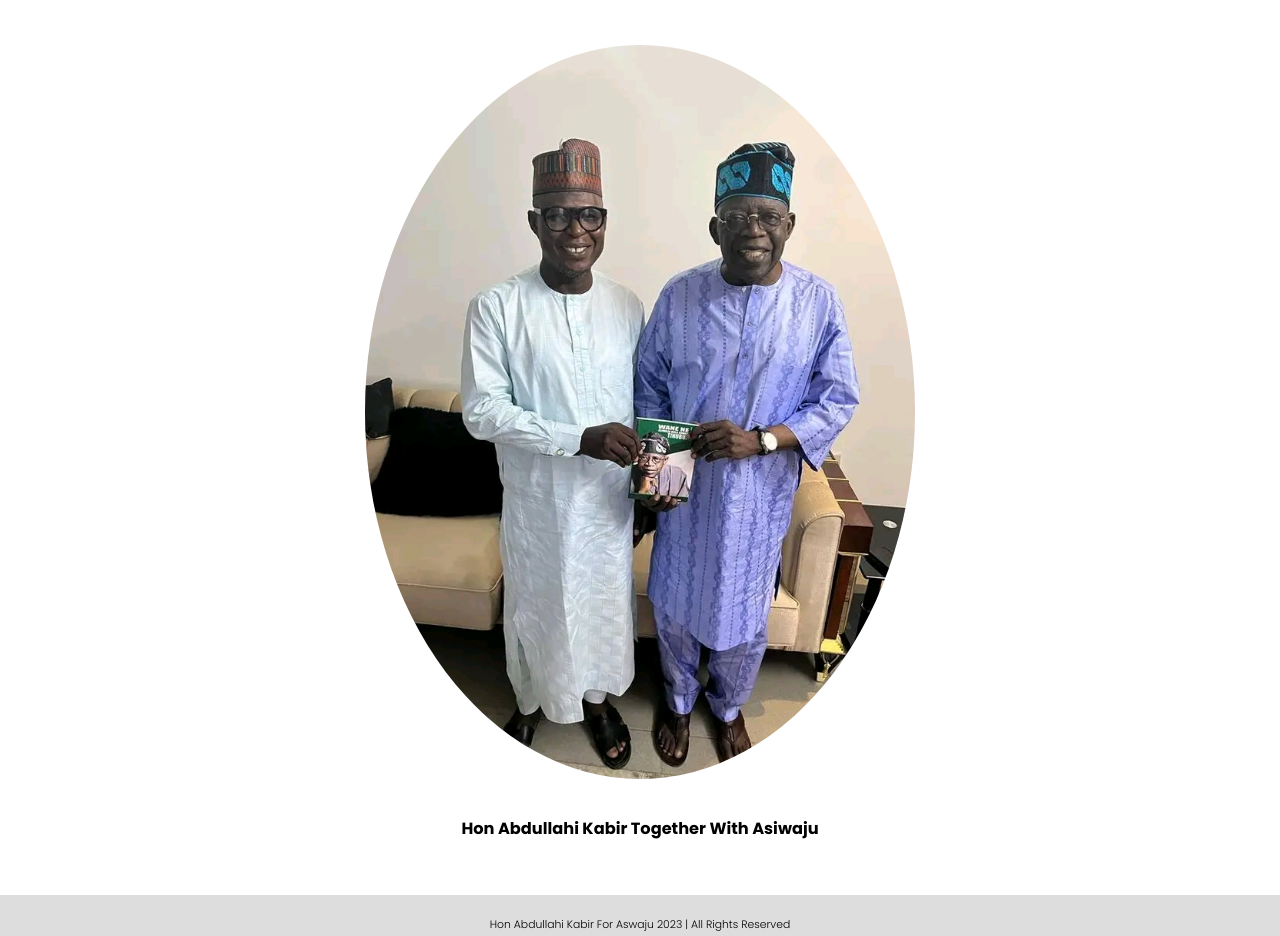
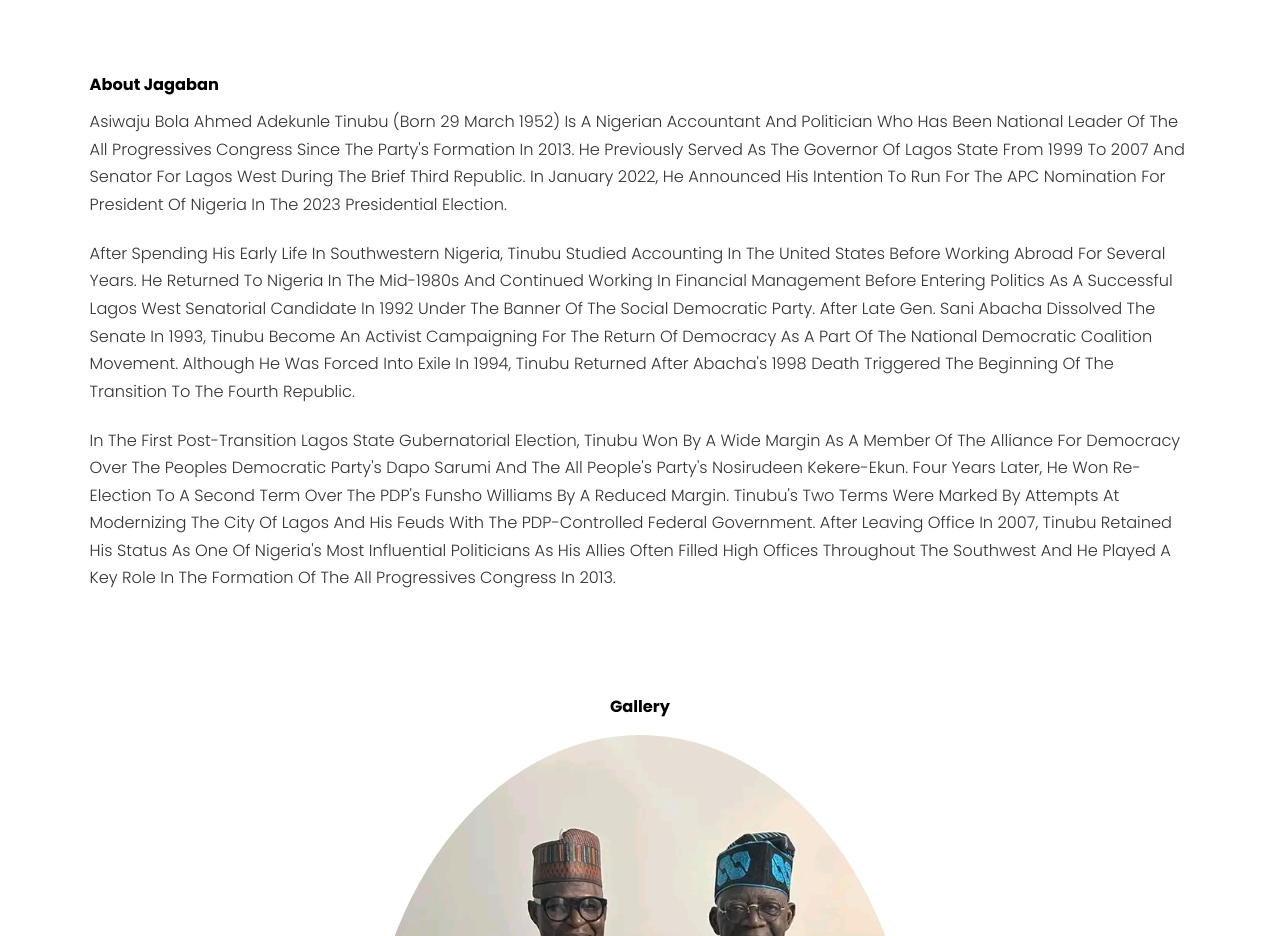
Before and after one commit to ka-media/asiwaju2023, a plain HTML site: page index.html in a window 1280 px wide. Shown: the part 559-1495 px from the top of the page. Drawn offline with Linux system fonts and the light colour scheme.

Commit message:
Add files via upload

```diff
--- a/index.html
+++ b/index.html
@@ -30,9 +30,9 @@
 
     <nav class="navbar">
       <a href="#home">home</a>
-      <a href="#aside">aside</a>
+      <a href="#about">about jagaban</a>
+      <a href="#aside">mal. abdullahi</a>
     </nav>
-
 
     </form>
 
@@ -67,12 +67,32 @@
   <!-- section home ends -->
 
 
+  <section class="about" id="about">
+
+     <h1 class="heading">about jagaban</h1>
+
+     <div class="about-container">
+
+         <p class="about-detail">Asiwaju Bola Ahmed Adekunle Tinubu (born 29 March 1952) is a Nigerian accountant and politician who has been national leader of the All Progressives Congress since the party's formation in 2013. He previously served as the Governor of Lagos State from 1999 to 2007 and Senator for Lagos West during the brief Third Republic. In January 2022, he announced his intention to run for the APC nomination for President of Nigeria in the 2023 presidential election.</p>
+
+       <p class="about-detail">After spending his early life in southwestern Nigeria, Tinubu studied accounting in the United States before working abroad for several years. He returned to Nigeria in the mid-1980s and continued working in financial management before entering politics as a successful Lagos West senatorial candidate in 1992 under the banner of the Social Democratic Party. After late Gen. Sani Abacha dissolved the Senate in 1993, Tinubu become an activist campaigning for the return of democracy as a part of the National Democratic Coalition movement. Although he was forced into exile in 1994, Tinubu returned after Abacha's 1998 death triggered the beginning of the transition to the Fourth Republic.</p>
+
+       <p class="about-detail">In the first post-transition Lagos State gubernatorial election, Tinubu won by a wide margin as a member of the Alliance for Democracy over the Peoples Democratic Party's Dapo Sarumi and the All People's Party's Nosirudeen Kekere-Ekun. Four years later, he won re-election to a second term over the PDP's Funsho Williams by a reduced margin. Tinubu's two terms were marked by attempts at modernizing the city of Lagos and his feuds with the PDP-controlled federal government. After leaving office in 2007, Tinubu retained his status as one of Nigeria's most influential politicians as his allies often filled high offices throughout the southwest and he played a key role in the formation of the All Progressives Congress in 2013.</p>
+
+     </div>
+
+   </section>
+
+
 <!-- aside section starts -->
   <section class="aside" id="aside">
 
+
+
     <div class="image">
+      <h3>gallery</h3><br>
       <img src="public/img/ab-1.jpg">
-      <h3>hon abdullahi kabir together with asiwaju</h3>
+      <h3>mal. abdullahi kabir together with asiwaju</h3>
     </div>
 
     </div>
@@ -87,7 +107,7 @@
 
       <div class="box">
 
-        <p class="credit">hon abdullahi kabir for aswaju 2023 | all rights reserved </p>
+        <p class="credit">mal. abdullahi kabir for aswaju 2023 | all rights reserved </p>
 
    </section>
 
--- a/public/css/style.css
+++ b/public/css/style.css
@@ -200,7 +200,7 @@ section {
      position: relative;
      color: var(--text-color2);
      text-align: center;
-     padding-top: 7rem;
+     padding-top: 8rem;
      font-size: 3rem;
 }
 
```
